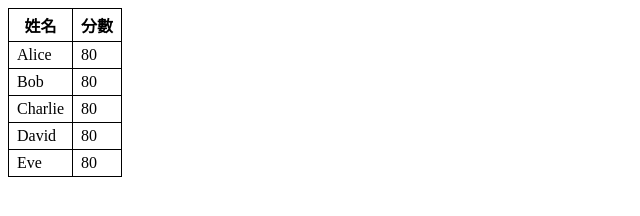
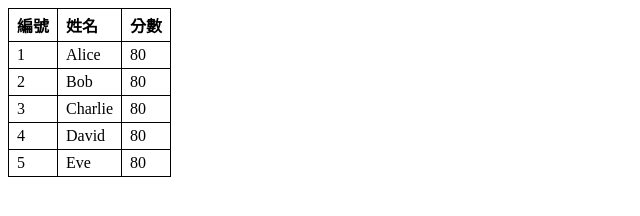
Before and after one commit to SophiaLin-0716/sophi, a plain HTML site: page ch04/04.html in a window 1280 px wide. Shown: the whole page, without its empty margins (0-640 px from the left). Drawn offline with Linux system fonts and the light colour scheme.

Commit message:
更新內容

```diff
--- a/ch04/04.html
+++ b/ch04/04.html
@@ -1,9 +1,8 @@
 <!DOCTYPE html>
-<html lang="en">
+<html lang="zh-Hant">
 <head>
-    <meta charset="UTF-8">
-    <meta name="viewport" content="width=device-width, initial-scale=1.0">
-    <title>姓名與分數表</title>
+<meta charset="UTF-8">
+<title>姓名與分數表</title>
 <style>
   table {
     border-collapse: collapse;
@@ -11,20 +10,22 @@
   th, td {
     border: 1px solid black;
     padding: 4px 8px;
+    text-align: left;
   }
 </style>
 </head>
 <body>
 <table>
   <tr>
+    <th>編號</th>
     <th>姓名</th>
     <th>分數</th>
   </tr>
-  <tr><td>Alice</td><td>80</td></tr>
-  <tr><td>Bob</td><td>80</td></tr>
-  <tr><td>Charlie</td><td>80</td></tr>
-  <tr><td>David</td><td>80</td></tr>
-  <tr><td>Eve</td><td>80</td></tr>
+  <tr><td>1</td><td>Alice</td><td>80</td></tr>
+  <tr><td>2</td><td>Bob</td><td>80</td></tr>
+  <tr><td>3</td><td>Charlie</td><td>80</td></tr>
+  <tr><td>4</td><td>David</td><td>80</td></tr>
+  <tr><td>5</td><td>Eve</td><td>80</td></tr>
 </table>
 </body>
 </html>
```
Also changed, not shown: 1 other file.
